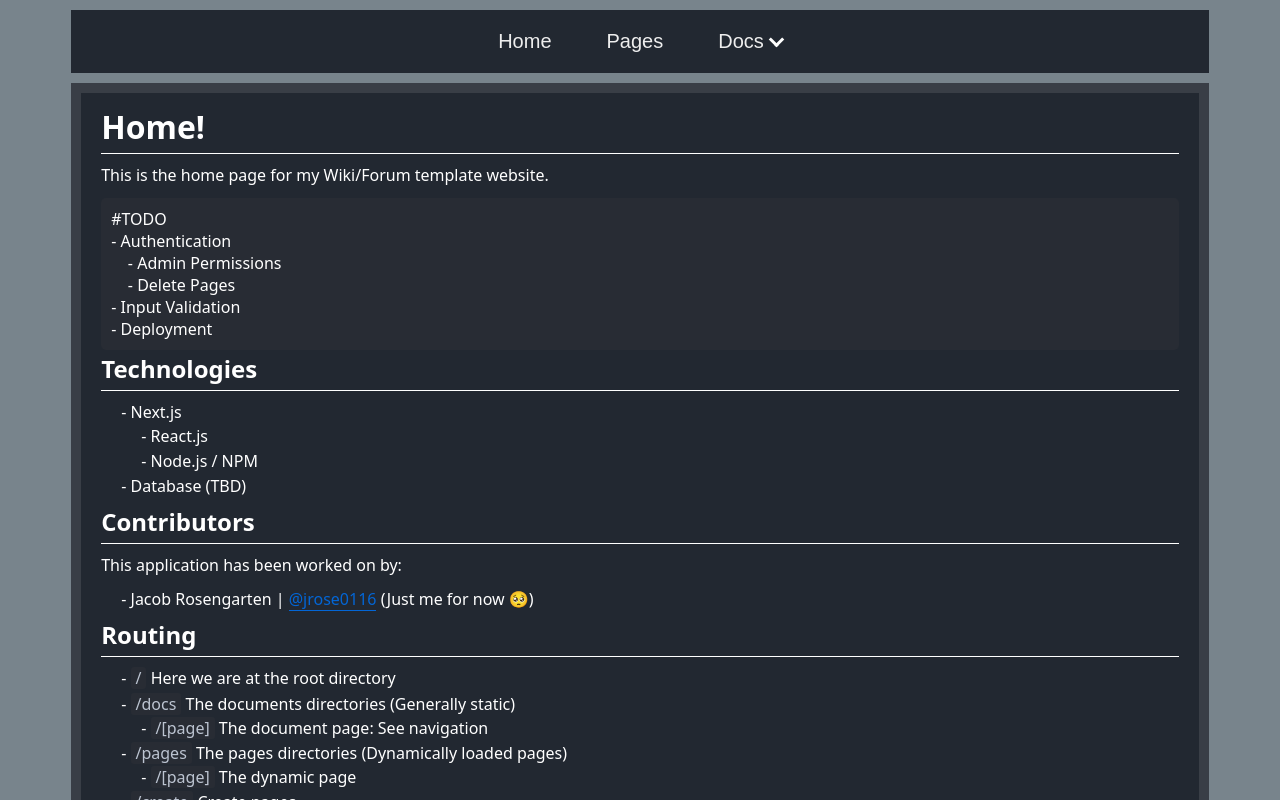
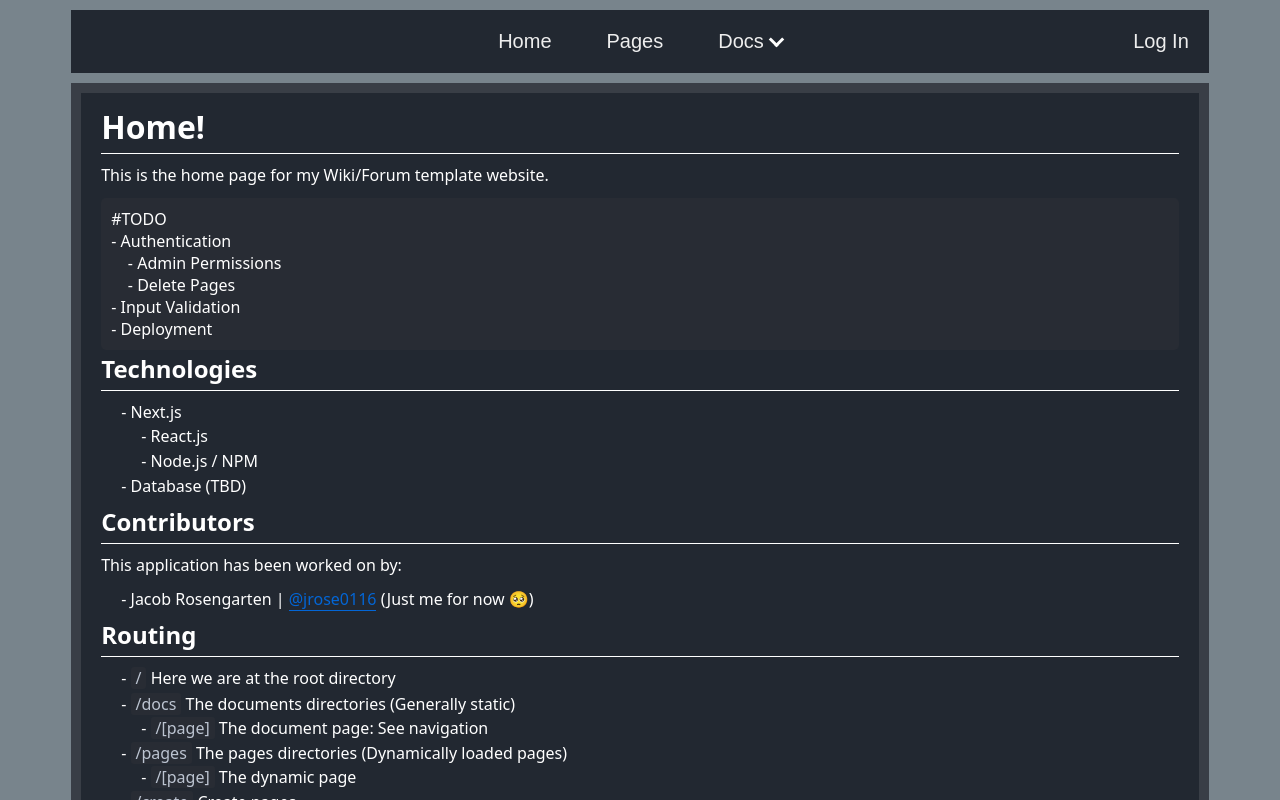
Before and after one commit to jrose0116/WikiTemplate, a Next.js app: page / in a window 1280 px wide. Shown: the top 800 px of the page. Built offline with nearby package versions, Linux system fonts and the light colour scheme; no server answers.

Commit message:
Add authentication / Login & Signout Links

```diff
--- a/components/main/Main.js
+++ b/components/main/Main.js
@@ -2,8 +2,15 @@ import Head from "next/head"
 import globalStyles from "../../src/styles/global.module.css"
 import { ToastContainer } from "react-toastify"
 import 'react-toastify/dist/ReactToastify.css';
+import { signOut, useSession } from "next-auth/react";
 
 const Main = ({children}) => {
+    const {data, status} = useSession()
+
+    const doSignOut = async () => {
+        await signOut()
+        window.location.href = "/"
+    }
 
     const navLinkStyle = {color: "#EEEEEE", textDecoration: "none", padding: "0px 10px"}
 
@@ -13,7 +20,7 @@ const Main = ({children}) => {
             <title>Wiki Template</title>
         </Head>
         <ToastContainer />
-        <nav style={{display: "flex", gap: "35px", width: "90%", justifyContent: "center", margin: "10px auto", backgroundColor: "#222831", fontFamily: "sans-serif", fontSize: "20px"}}>
+        <nav style={{display: "flex", gap: "35px", width: "90%", justifyContent: "center", margin: "10px auto", backgroundColor: "#222831", fontFamily: "sans-serif", fontSize: "20px", position: "relative"}}>
             <a href="/" style={navLinkStyle}><p>Home</p></a>
             <a href="/pages" style={navLinkStyle}><p>Pages</p></a>
             <div className={globalStyles.dropdown}>
@@ -23,6 +30,10 @@ const Main = ({children}) => {
                     <a href="/docs/content-editor">Content Editor</a>
                 </div>
             </div>
+            { (status !== "loading") ? (data) ?
+            <a onClick={()=>doSignOut()} style={{...navLinkStyle, position: "absolute", right: "10px"}}><p>Sign Out</p></a> :
+            <a href="/login" style={{...navLinkStyle, position: "absolute", right: "10px"}}><p>Log In</p></a>
+            : <></>}
         </nav>
         <main>{children}</main>
         <style jsx global>{`body {
```
